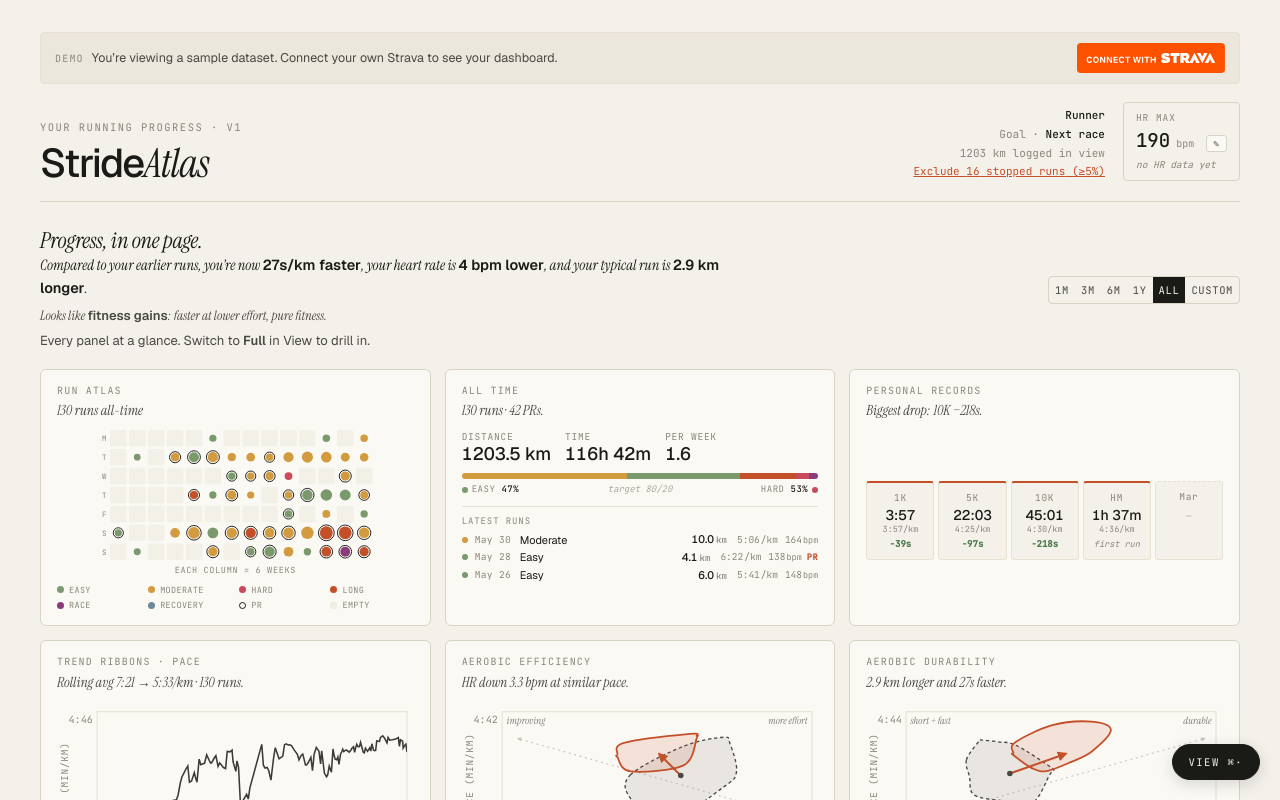
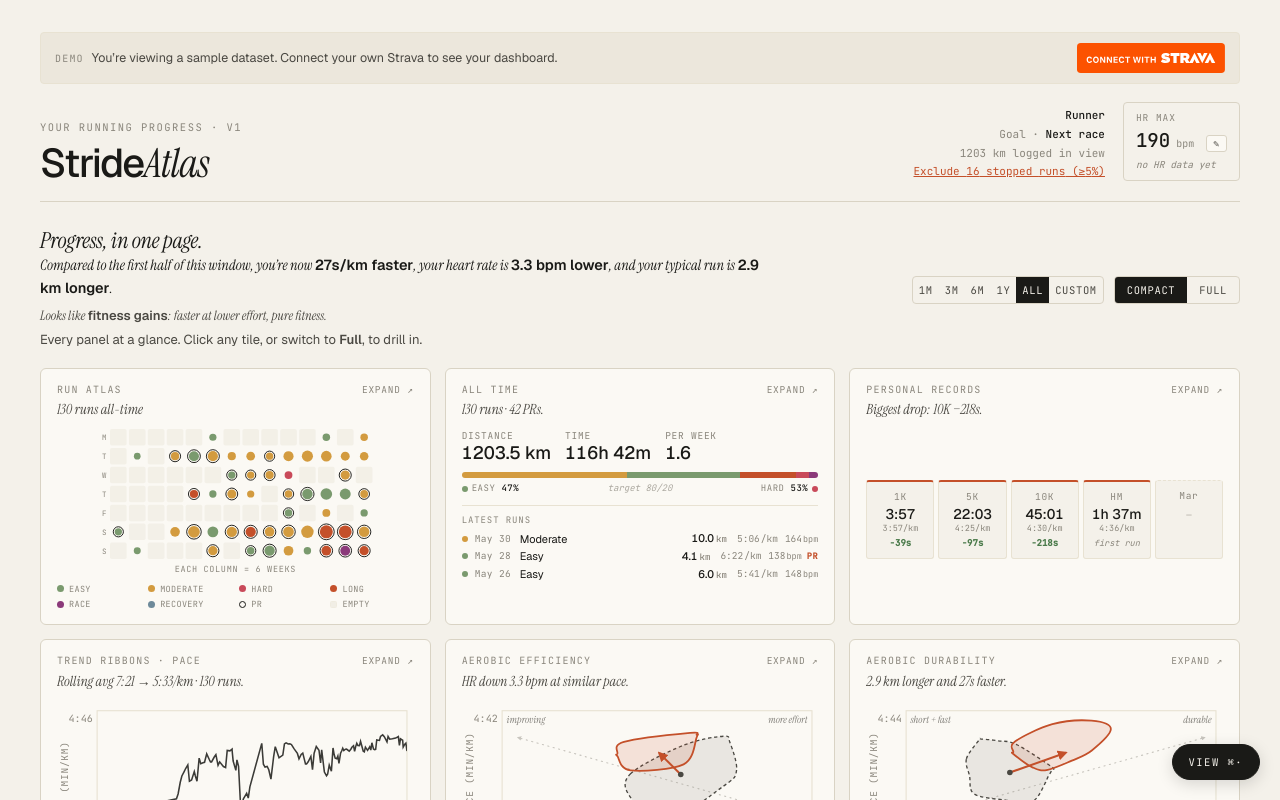
Before and after one commit to nuletizia/stride-atlas, a Next.js app: page /demo in a window 1280 px wide. Shown: the top 800 px of the page. Built offline with nearby package versions, Linux system fonts and the light colour scheme.

Commit message:
feat(dashboard): easier compact-to-full switch, consistent summary

```diff
--- a/components/CompactTile.jsx
+++ b/components/CompactTile.jsx
@@ -1,14 +1,27 @@
 'use client';
+
+import { createContext, useContext } from 'react';
+
+// Set by Dashboard around each tile: `{ target, onExpand }`. `target` is the
+// full-view section name the tile summarizes; `onExpand(target)` switches to
+// full view and scrolls there. Kept as context so the nine compact
+// components don't each need a prop threaded through.
+export const CompactExpandContext = createContext(null);
 
 // Shared chrome for every tile in the 3x3 compact view. Keeps a consistent
 // visual grid: small mono label at top, one-line serif-italic headline below
 // it, and a flex-grow content area for the tile's chart or stat block.
-// Tiles are non-interactive by design — the compact view is a glance, not a
-// deep-dive.
+// Clicking anywhere on a tile (or its Expand button, for keyboard users)
+// opens that panel in the full view.
 export default function CompactTile({ label, headline, children, style }) {
+  const expand = useContext(CompactExpandContext);
+  const onExpand = expand ? () => expand.onExpand(expand.target) : undefined;
+
   return (
     <div
-      className="panel"
+      className={'panel' + (expand ? ' compact-tile-link' : '')}
+      onClick={onExpand}
+      title={expand ? `Open ${expand.target} in full view` : undefined}
       style={{
         padding: '14px 16px',
         display: 'flex',
@@ -18,11 +31,20 @@ export default function CompactTile({ label, headline, children, style }) {
         ...style,
       }}
     >
-      <div
-        className="stat-label"
-        style={{ marginBottom: 4 }}
-      >
-        {label}
+      <div style={{ display: 'flex', alignItems: 'baseline', justifyContent: 'space-between', gap: 8, marginBottom: 4 }}>
+        <div className="stat-label" style={{ marginBottom: 0 }}>
+          {label}
+        </div>
+        {expand && (
+          <button
+            type="button"
+            className="compact-tile-expand"
+            onClick={(e) => { e.stopPropagation(); onExpand(); }}
+            aria-label={`Open ${expand.target} in full view`}
+          >
+            Expand ↗
+          </button>
+        )}
       </div>
       {headline && (
         <div
--- a/components/Dashboard.jsx
+++ b/components/Dashboard.jsx
@@ -4,7 +4,8 @@ import { Fragment, useEffect, useMemo, useState } from 'react';
 import {
   DataProvider, TooltipProvider, LinkProvider, TweakProvider,
   HrMaxProvider, useHrMax, ExclusionProvider, useExclusions,
-  useTweaks, useAnalysisRuns, useData, useTooltip, useLink,
+  useTweaks, useAnalysisRuns, useComparisonWindow, pickComparison,
+  keepForDurability, keepForEfficiency, TREND_HR_BPM, TREND_PACE_SEC_KM, TREND_DIST_PCT, useData, useTooltip, useLink,
   fmtDistance, distUnit, kmToDisplay, paceUnit, hasValidHr, isInterrupted, MI_PER_KM, mean,
 } from '@/lib/shared';
 import TimeRangeControl from './TimeRangeControl';
@@ -23,7 +24,8 @@ import TouchDismissHandler from './TouchDismissHandler';
 import Showdown from './Showdown';
 import PanelErrorBoundary from './PanelErrorBoundary';
 import CompactGrid from './CompactGrid';
-import CollapsibleSection from './CollapsibleSection';
+import CollapsibleSection, { sectionId } from './CollapsibleSection';
+import { CompactExpandContext } from './CompactTile';
 import RunAtlasCompact from './compact/RunAtlasCompact';
 import PersonalRecordsCompact from './compact/PersonalRecordsCompact';
 import PaceRibbonCompact from './compact/PaceRibbonCompact';
@@ -224,59 +226,51 @@ function Strong({ children }) {
 }
 
 // Pure-numeric signals shared by the summary sentence and the training-
-// pattern classifier. Returns null when the window is too short or has too
-// few runs to mean anything.
-function computeStrideSignals(runs, units) {
-  if (runs.length < 4) return null;
-  const sorted = [...runs].sort((a, b) => a.date.localeCompare(b.date));
-  const first = new Date(sorted[0].date + 'T00:00:00').getTime();
-  const last = new Date(sorted[sorted.length - 1].date + 'T00:00:00').getTime();
-  const spanDays = Math.max(1, Math.round((last - first) / 86_400_000) + 1);
-  // Below 3 weeks the signal is too noisy to make a meaningful headline.
-  if (spanDays < 21) return null;
+// pattern classifier. Uses the exact comparison the Aerobic Efficiency and
+// Aerobic Durability tiles use (selected window vs the one before it, same
+// filters, same thresholds) so the sentence never contradicts them.
+// Returns null when neither comparison has enough runs.
+function computeStrideSignals(current, prior) {
+  const dist = pickComparison(current.filter(keepForDurability), prior.filter(keepForDurability));
+  const hr = pickComparison(current.filter(keepForEfficiency), prior.filter(keepForEfficiency));
+  if (!dist.enough && !hr.enough) return null;
 
-  // Split-by-count for trend signals, same convention the scatter panels
-  // use, so the summary agrees with the per-panel arrows.
-  const mid = Math.floor(sorted.length / 2);
-  const early = sorted.slice(0, mid);
-  const late = sorted.slice(mid);
-
-  const earlyPace = early.length ? mean(early.map((r) => r.pace)) : null;
-  const latePace = late.length ? mean(late.map((r) => r.pace)) : null;
-  // Convert km-pace delta to display-unit seconds (positive = faster).
-  const paceSec = (earlyPace != null && latePace != null)
-    ? (earlyPace - latePace) * 60 * (units === 'mi' ? 1 / MI_PER_KM : 1)
-    : 0;
-
-  const earlyHr = early.filter(hasValidHr).map((r) => r.hr);
-  const lateHr = late.filter(hasValidHr).map((r) => r.hr);
-  // Need ≥3 valid-HR runs on each side to trust the HR delta. Without
-  // that, treat HR as missing so the categorizer falls back to pace +
-  // distance archetypes.
-  const hrPresent = earlyHr.length >= 3 && lateHr.length >= 3;
+  let paceSecKm = 0, distDeltaKm = 0, distPct = 0;
+  if (dist.enough) {
+    const earlyDist = mean(dist.earlier.map((r) => r.distance));
+    const lateDist = mean(dist.recent.map((r) => r.distance));
+    // + = faster
+    paceSecKm = (mean(dist.earlier.map((r) => r.pace)) - mean(dist.recent.map((r) => r.pace))) * 60;
+    distDeltaKm = lateDist - earlyDist;
+    distPct = earlyDist > 0 ? Math.abs(distDeltaKm / earlyDist) : 0;
+  }
+  const hrPresent = hr.enough;
+  // + = lower HR now
   const hrDelta = hrPresent
-    ? mean(earlyHr) - mean(lateHr)
-    : 0;
-
-  const earlyDist = early.length ? mean(early.map((r) => r.distance)) : null;
-  const lateDist = late.length ? mean(late.map((r) => r.distance)) : null;
-  const distDelta = (earlyDist != null && lateDist != null)
-    ? kmToDisplay(lateDist - earlyDist, units)
+    ? mean(hr.earlier.map((r) => r.hr)) - mean(hr.recent.map((r) => r.hr))
     : 0;
 
   return {
-    paceSec, hrDelta, distDelta, hrPresent, spanDays,
-    paceMeaningful: Math.abs(paceSec) >= 3,
-    hrMeaningful: hrPresent && Math.abs(hrDelta) >= 1.5,
-    distMeaningful: Math.abs(distDelta) >= 0.5,
+    paceSecKm, distDeltaKm, hrDelta, hrPresent,
+    // Which sets were compared, for the lead clause. When the two sets
+    // disagree (one fell back to halves) the lead stays generic.
+    mode: !hrPresent || !dist.enough || hr.mode === dist.mode ? (dist.enough ? dist.mode : hr.mode) : 'mixed',
+    paceMeaningful: dist.enough && Math.abs(paceSecKm) >= TREND_PACE_SEC_KM,
+    hrMeaningful: hrPresent && Math.abs(hrDelta) > TREND_HR_BPM,
+    distMeaningful: dist.enough && distPct >= TREND_DIST_PCT,
   };
+}
+
+function comparisonLead(s, rangeName) {
+  if (s.mode === 'prior' && rangeName) return `Compared to the previous ${rangeName}, `;
+  if (s.mode === 'halves') return 'Compared to the first half of this window, ';
+  return 'Compared to your earlier runs, ';
 }
 
 // One-sentence top-line summary: pace trend + HR efficiency + distance
 // growth, drawing on the same early/recent split logic the scatter
 // panels use. Returns JSX so the deltas can carry bold formatting.
-function buildStrideSummary(runs, units) {
-  const s = computeStrideSignals(runs, units);
+function buildStrideSummary(s, units, lead) {
   if (!s) return null;
 
   const segments = [];
@@ -285,21 +279,22 @@ function buildStrideSummary(runs, units) {
   // runs, " — the lead clause sets the reference frame so each segment
   // doesn't have to re-explain "than what."
   if (s.paceMeaningful) {
-    const better = s.paceSec > 0;
+    const better = s.paceSecKm > 0;
+    const paceSec = s.paceSecKm * (units === 'mi' ? 1 / MI_PER_KM : 1);
     segments.push(
-      <span key="pace">you&rsquo;re now <Strong>{Math.abs(s.paceSec).toFixed(0)}s{paceUnit(units)} {better ? 'faster' : 'slower'}</Strong></span>
+      <span key="pace">you&rsquo;re now <Strong>{Math.abs(paceSec).toFixed(0)}s{paceUnit(units)} {better ? 'faster' : 'slower'}</Strong></span>
     );
   }
   if (s.hrMeaningful) {
     const better = s.hrDelta > 0;
     segments.push(
-      <span key="hr">your heart rate is <Strong>{Math.abs(s.hrDelta).toFixed(0)} bpm {better ? 'lower' : 'higher'}</Strong></span>
+      <span key="hr">your heart rate is <Strong>{Math.abs(s.hrDelta).toFixed(1)} bpm {better ? 'lower' : 'higher'}</Strong></span>
     );
   }
   if (s.distMeaningful) {
-    const better = s.distDelta > 0;
+    const better = s.distDeltaKm > 0;
     segments.push(
-      <span key="dist">your typical run is <Strong>{Math.abs(s.distDelta).toFixed(1)} {distUnit(units)} {better ? 'longer' : 'shorter'}</Strong></span>
+      <span key="dist">your typical run is <Strong>{Math.abs(kmToDisplay(s.distDeltaKm, units)).toFixed(1)} {distUnit(units)} {better ? 'longer' : 'shorter'}</Strong></span>
     );
   }
 
@@ -320,7 +315,7 @@ function buildStrideSummary(runs, units) {
   });
 
   return (
-    <>Compared to your earlier runs, {joined}.</>
+    <>{lead}{joined}.</>
   );
 }
 
@@ -330,9 +325,9 @@ function buildStrideSummary(runs, units) {
 // a mixed window incorrectly.
 function classifyTraining(s) {
   if (!s) return null;
-  const pace = s.paceMeaningful ? (s.paceSec > 0 ? 'faster' : 'slower') : 'flat';
+  const pace = s.paceMeaningful ? (s.paceSecKm > 0 ? 'faster' : 'slower') : 'flat';
   const hr = !s.hrPresent ? 'missing' : s.hrMeaningful ? (s.hrDelta > 0 ? 'lower' : 'higher') : 'flat';
-  const dist = s.distMeaningful ? (s.distDelta > 0 ? 'longer' : 'shorter') : 'flat';
+  const dist = s.distMeaningful ? (s.distDeltaKm > 0 ? 'longer' : 'shorter') : 'flat';
 
   // Priority order: HR-rich archetypes first (more informative), then
   // HR-optional fallbacks. First match wins.
@@ -365,15 +360,22 @@ function classifyTraining(s) {
   return null;
 }
 
+// Two summary lines (14.5px × 1.5 + 6px gap) plus one pattern line
+// (13px × 1.5 + 6px gap).
+const SUMMARY_SLOT_MIN_HEIGHT = 76;
+
 // Body content is split out so it can read `viewMode` from TweakContext.
 // That context isn't available at the root Dashboard level because the
 // provider wraps this body.
 function DashboardBody({ effectiveMode, athleteName, athleteId, runCount }) {
-  const { viewMode, units } = useTweaks();
+  const { viewMode, setViewMode, units } = useTweaks();
+  const { hide: hideTooltip } = useTooltip();
   const filteredRuns = useAnalysisRuns();
+  const { prior: priorRuns, rangeName } = useComparisonWindow();
   const { setLatestRunId } = useLink();
-  const signals = computeStrideSignals(filteredRuns, units);
-  const summary = buildStrideSummary(filteredRuns, units);
+  const signals = computeStrideSignals(filteredRuns, priorRuns);
+  const lead = signals ? comparisonLead(signals, rangeName) : '';
+  const summary = buildStrideSummary(signals, units, lead);
   const pattern = classifyTraining(signals);
   const [canCompact, setCanCompact] = useState(true);
 
@@ -402,6 +404,30 @@ function DashboardBody({ effectiveMode, athleteName, athleteId, runCount }) {
 
   const isCompact = viewMode === 'compact' && canCompact;
 
+  // Compact tile → full view. Remember which section was asked for, switch
+  // modes, then scroll once the full view has rendered.
+  const [expandTarget, setExpandTarget] = useState(null);
+  const openInFull = (target) => {
+    hideTooltip?.();
+    setExpandTarget(target);
+    setViewMode('full');
+  };
+  useEffect(() => {
+    if (isCompact || !expandTarget) return;
+    const raf = requestAnimationFrame(() => {
+      document.getElementById(sectionId(expandTarget))
+        ?.scrollIntoView({ behavior: 'smooth', block: 'start' });
+      setExpandTarget(null);
+    });
+    return () => cancelAnimationFrame(raf);
+  }, [isCompact, expandTarget]);
+  const sec = (name) => ({ name, reveal: expandTarget === name });
+  const tile = (target, name, el) => (
+    <CompactExpandContext.Provider value={{ target, onExpand: openInFull }}>
+      <PanelErrorBoundary name={name}>{el}</PanelErrorBoundary>
+    </CompactExpandContext.Provider>
+  );
+
   return (
     <div className="app">
       <ConnectBanner mode={effectiveMode} athleteName={athleteName} athleteId={athleteId} runCount={runCount} />
@@ -411,54 +437,79 @@ function DashboardBody({ effectiveMode, athleteName, athleteId, runCount }) {
           <div className="section-title" style={{ fontSize: 22, marginBottom: 2 }}>
             Progress, <i>in one page.</i>
           </div>
-          {summary && (
+          {/* Fixed-height slot for the summary + pattern lines so the grid
+              below doesn't jump when a range has no trend to report. Sized
+              for a two-line summary plus a one-line pattern. */}
+          <div style={{ minHeight: SUMMARY_SLOT_MIN_HEIGHT }}>
             <div style={{
               fontSize: 14.5, fontFamily: 'var(--serif)', fontStyle: 'italic',
-              color: 'var(--ink)', maxWidth: 720, lineHeight: 1.5, marginBottom: 6,
+              color: summary ? 'var(--ink)' : 'var(--inkSoft)', maxWidth: 720, lineHeight: 1.5, marginBottom: 6,
             }}>
-              {summary}
+              {summary ?? (signals
+                ? <>{lead}{signals.hrPresent ? 'pace, heart rate, and distance are' : 'pace and distance are'} holding steady.</>
+                : <>Not enough runs in this window to read a trend yet. Try a longer range.</>)}
             </div>
-          )}
-          {summary && pattern && (
-            <div style={{
-              fontSize: 13, fontFamily: 'var(--serif)', fontStyle: 'italic',
-              color: 'var(--inkSoft)', maxWidth: 720, lineHeight: 1.5, marginBottom: 6,
-            }}>
-              Looks like <Strong>{pattern.name}</Strong>: {pattern.gloss}.
-            </div>
-          )}
+            {signals && (
+              <div style={{
+                fontSize: 13, fontFamily: 'var(--serif)', fontStyle: 'italic',
+                color: 'var(--inkSoft)', maxWidth: 720, lineHeight: 1.5, marginBottom: 6,
+              }}>
+                {pattern
+                  ? <>Looks like <Strong>{pattern.name}</Strong>: {pattern.gloss}.</>
+                  : <>No single training pattern stands out in this window.</>}
+              </div>
+            )}
+          </div>
           {isCompact && (
             <div style={{ fontSize: 13, color: 'var(--inkSoft)', maxWidth: 620, lineHeight: 1.5 }}>
-              Every panel at a glance. Switch to <b>Full</b> in View to drill in.
+              Every panel at a glance. Click any tile, or switch to <b>Full</b>, to drill in.
             </div>
           )}
         </div>
-        <TimeRangeControl />
+        <div style={{ display: 'flex', alignItems: 'flex-start', gap: 10, flexWrap: 'wrap' }}>
+          <TimeRangeControl />
+          {canCompact && (
+            <div className="seg" role="group" aria-label="Layout">
+              <button
+                className={viewMode === 'compact' ? 'on' : ''}
+                onClick={() => setViewMode('compact')}
+                aria-pressed={viewMode === 'compact'}
+                style={{ padding: '6px 12px' }}
+              >Compact</button>
+              <button
+                className={viewMode === 'full' ? 'on' : ''}
+                onClick={() => setViewMode('full')}
+                aria-pressed={viewMode === 'full'}
+                style={{ padding: '6px 12px' }}
+              >Full</button>
+            </div>
+          )}
+        </div>
       </div>
 
       {isCompact ? (
         <CompactGrid>
-          <PanelErrorBoundary name="Run Atlas"><RunAtlasCompact /></PanelErrorBoundary>
-          <PanelErrorBoundary name="In View"><WindowStatsCompact /></PanelErrorBoundary>
-          <PanelErrorBoundary name="Personal Records"><PersonalRecordsCompact /></PanelErrorBoundary>
-          <PanelErrorBoundary name="Trend Ribbons"><PaceRibbonCompact /></PanelErrorBoundary>
-          <PanelErrorBoundary name="Aerobic Efficiency"><AerobicEfficiencyCompact /></PanelErrorBoundary>
-          <PanelErrorBoundary name="Distance × Pace"><DistancePaceCurveCompact /></PanelErrorBoundary>
-          <PanelErrorBoundary name="Same-Route Duel"><SameRouteDuelCompact /></PanelErrorBoundary>
-          <PanelErrorBoundary name="Week Comparator"><WeekComparatorCompact /></PanelErrorBoundary>
-          <PanelErrorBoundary name="Season Arc"><SeasonArcCompact /></PanelErrorBoundary>
+          {tile('Run Atlas', 'Run Atlas', <RunAtlasCompact />)}
+          {tile('Run Cards', 'In View', <WindowStatsCompact />)}
+          {tile('Personal Records', 'Personal Records', <PersonalRecordsCompact />)}
+          {tile('Trend Ribbons', 'Trend Ribbons', <PaceRibbonCompact />)}
+          {tile('Aerobic Efficiency', 'Aerobic Efficiency', <AerobicEfficiencyCompact />)}
+          {tile('Aerobic Durability', 'Distance × Pace', <DistancePaceCurveCompact />)}
+          {tile('Same-Route Duel', 'Same-Route Duel', <SameRouteDuelCompact />)}
+          {tile('Week Comparator', 'Week Comparator', <WeekComparatorCompact />)}
+          {tile('Season Arc', 'Season Arc', <SeasonArcCompact />)}
         </CompactGrid>
       ) : (
         <>
-          <CollapsibleSection name="Run Atlas"><PanelErrorBoundary name="Run Atlas"><RunAtlas /></PanelErrorBoundary></CollapsibleSection>
-          <CollapsibleSection name="Run Cards"><PanelErrorBoundary name="Run Cards"><RunCards /></PanelErrorBoundary></CollapsibleSection>
-          <CollapsibleSection name="Personal Records"><PanelErrorBoundary name="Personal Records"><PersonalRecords /></PanelErrorBoundary></CollapsibleSection>
-          <CollapsibleSection name="Trend Ribbons"><PanelErrorBoundary name="Trend Ribbons"><PaceRibbon /></PanelErrorBoundary></CollapsibleSection>
-          <CollapsibleSection name="Aerobic Efficiency"><PanelErrorBoundary name="Aerobic Efficiency"><AerobicEfficiency /></PanelErrorBoundary></CollapsibleSection>
-          <CollapsibleSection name="Aerobic Durability"><PanelErrorBoundary name="Aerobic Durability"><DistancePaceCurve /></PanelErrorBoundary></CollapsibleSection>
-          <CollapsibleSection name="Same-Route Duel"><PanelErrorBoundary name="Same-Route Duel"><SameRouteDuel /></PanelErrorBoundary></CollapsibleSection>
-          <CollapsibleSection name="Week Comparator"><PanelErrorBoundary name="Week Comparator"><WeekComparator /></PanelErrorBoundary></CollapsibleSection>
-          <CollapsibleSection name="Season Arc"><PanelErrorBoundary name="Season Arc"><SeasonArc /></PanelErrorBoundary></CollapsibleSection>
+          <CollapsibleSection {...sec('Run Atlas')}><PanelErrorBoundary name="Run Atlas"><RunAtlas /></PanelErrorBoundary></CollapsibleSection>
+          <CollapsibleSection {...sec('Run Cards')}><PanelErrorBoundary name="Run Cards"><RunCards /></PanelErrorBoundary></CollapsibleSection>
+          <CollapsibleSection {...sec('Personal Records')}><PanelErrorBoundary name="Personal Records"><PersonalRecords /></PanelErrorBoundary></CollapsibleSection>
+          <CollapsibleSection {...sec('Trend Ribbons')}><PanelErrorBoundary name="Trend Ribbons"><PaceRibbon /></PanelErrorBoundary></CollapsibleSection>
+          <CollapsibleSection {...sec('Aerobic Efficiency')}><PanelErrorBoundary name="Aerobic Efficiency"><AerobicEfficiency /></PanelErrorBoundary></CollapsibleSection>
+          <CollapsibleSection {...sec('Aerobic Durability')}><PanelErrorBoundary name="Aerobic Durability"><DistancePaceCurve /></PanelErrorBoundary></CollapsibleSection>
+          <CollapsibleSection {...sec('Same-Route Duel')}><PanelErrorBoundary name="Same-Route Duel"><SameRouteDuel /></PanelErrorBoundary></CollapsibleSection>
+          <CollapsibleSection {...sec('Week Comparator')}><PanelErrorBoundary name="Week Comparator"><WeekComparator /></PanelErrorBoundary></CollapsibleSection>
+          <CollapsibleSection {...sec('Season Arc')}><PanelErrorBoundary name="Season Arc"><SeasonArc /></PanelErrorBoundary></CollapsibleSection>
         </>
       )}
 
--- a/components/compact/AerobicEfficiencyCompact.jsx
+++ b/components/compact/AerobicEfficiencyCompact.jsx
@@ -2,7 +2,8 @@
 
 import { useMemo } from 'react';
 import {
-  useComparisonWindow, pickComparison, hasValidHr, useTweaks, mean,
+  useComparisonWindow, pickComparison, useTweaks, mean,
+  keepForEfficiency, TREND_HR_BPM,
   fmtPace, paceToDisplay, paceUnitLong,
 } from '@/lib/shared';
 import CompactTile from '../CompactTile';
@@ -17,7 +18,7 @@ export default function AerobicEfficiencyCompact() {
   const { units } = useTweaks();
 
   const computed = useMemo(() => {
-    const keep = (r) => r.type !== 'recovery' && hasValidHr(r);
+    const keep = keepForEfficiency;
     const inView = runs.filter(keep);
     if (inView.length < 4) return null;
     const cmp = pickComparison(inView, priorRuns.filter(keep));
@@ -68,9 +69,9 @@ export default function AerobicEfficiencyCompact() {
   const earlyName = trend && trend.mode === 'prior' ? `previous ${rangeName}` : 'earlier half';
   const lateName = trend && trend.mode === 'prior' ? `last ${rangeName}` : 'recent half';
 
-  const headline = trend && trend.delta < -0.5
+  const headline = trend && trend.delta < -TREND_HR_BPM
     ? `HR down ${Math.abs(trend.delta).toFixed(1)} bpm at similar pace.`
-    : trend && trend.delta > 0.5
+    : trend && trend.delta > TREND_HR_BPM
       ? `HR up ${trend.delta.toFixed(1)} bpm. Watch effort.`
       : trend
         ? `HR holding steady. Keep pushing.`
--- a/components/compact/DistancePaceCurveCompact.jsx
+++ b/components/compact/DistancePaceCurveCompact.jsx
@@ -5,6 +5,7 @@ import {
   useComparisonWindow, pickComparison, useTweaks, mean,
   fmtPace, paceToDisplay, paceUnit, paceUnitLong,
   kmToDisplay, distUnit,
+  keepForDurability, TREND_PACE_SEC_KM, TREND_DIST_PCT,
 } from '@/lib/shared';
 import CompactTile from '../CompactTile';
 import { coreRegion, robustBounds } from '@/lib/coreRegion';
@@ -18,7 +19,7 @@ export default function DistancePaceCurveCompact() {
   const { units } = useTweaks();
 
   const view = useMemo(() => {
-    const keep = (r) => r.type !== 'recovery';
+    const keep = keepForDurability;
     const inView = runs.filter(keep);
     if (!inView.length) return null;
     const cmp = pickComparison(inView, priorRuns.filter(keep));
@@ -69,8 +70,8 @@ export default function DistancePaceCurveCompact() {
     const paceSec = (trend.earlyPace - trend.latePace) * 60;  // + = faster
     const distDeltaKm = trend.lateDist - trend.earlyDist;      // + = longer
     const distDeltaPct = trend.earlyDist > 0 ? Math.abs(distDeltaKm / trend.earlyDist) : 0;
-    const distChanged = distDeltaPct >= 0.1;
-    const paceChanged = Math.abs(paceSec) >= 2;
+    const distChanged = distDeltaPct >= TREND_DIST_PCT;
+    const paceChanged = Math.abs(paceSec) >= TREND_PACE_SEC_KM;
     const distDisp = Math.abs(kmToDisplay(distDeltaKm, units)).toFixed(1);
     const u = distUnit(units);
     const paceStr = Math.abs(paceSec).toFixed(0);
--- a/lib/shared.jsx
+++ b/lib/shared.jsx
@@ -550,6 +550,16 @@ export function useAnalysisRuns() {
 }
 
 // ---------- Period comparison (scatter panels) ----------
+// When a delta counts as a real change. Shared by the compact scatter tiles
+// and the dashboard summary sentence so they never tell different stories.
+export const TREND_HR_BPM = 0.5;       // mean HR delta
+export const TREND_PACE_SEC_KM = 2;    // mean pace delta, seconds per km
+export const TREND_DIST_PCT = 0.1;     // mean distance delta, share of earlier mean
+// Predicates both sides of a comparison are filtered with. Recovery runs sit
+// in their own HR/pace band and would skew either chart.
+export const keepForDurability = (r) => r.type !== 'recovery';
+export const keepForEfficiency = (r) => r.type !== 'recovery' && hasValidHr(r);
+
 // The scatters compare the selected window against the same-length window
 // right before it. `current` is exactly what useAnalysisRuns returns;
 // `prior` is the previous window (exclusions applied, empty for "all").
```
Also changed, not shown: app/globals.css (+22 -0 lines), components/CollapsibleSection.jsx (+15 -2 lines), 1 other file (tests, documents, lock files or other folders).
